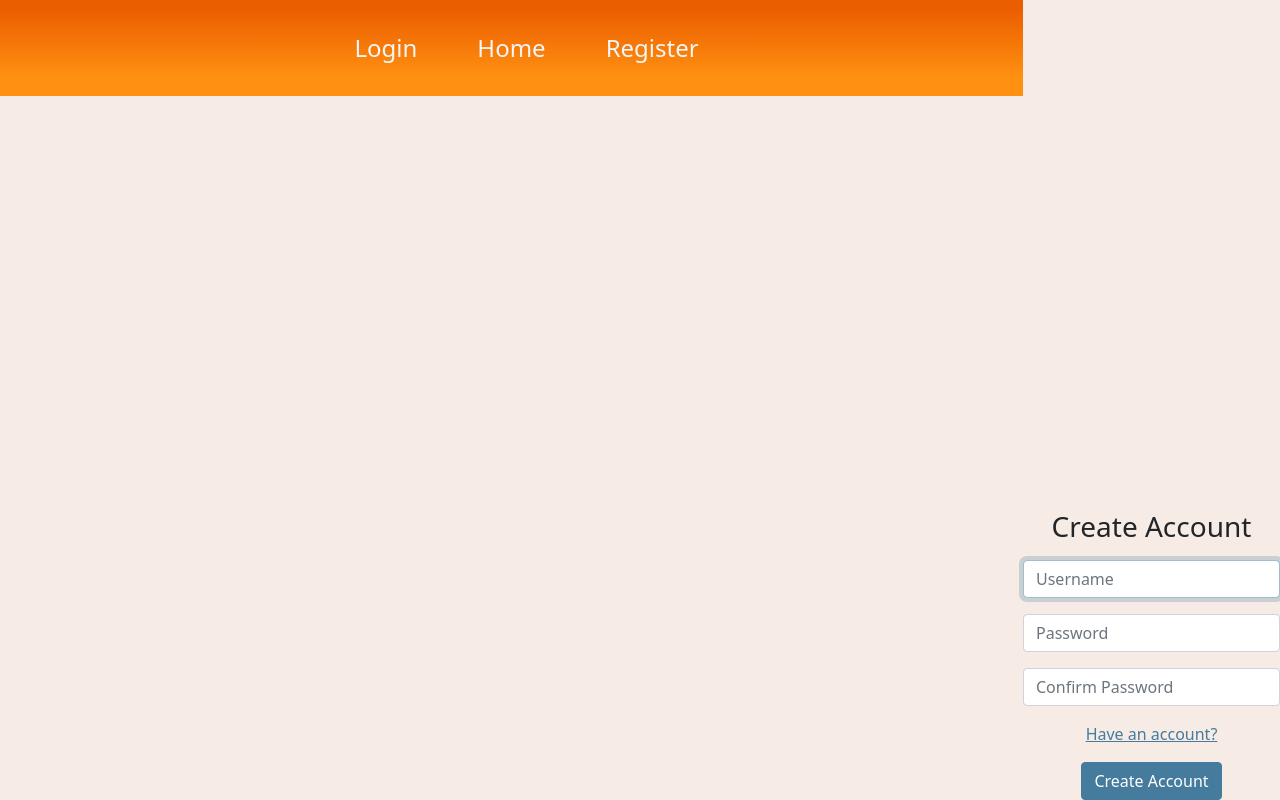
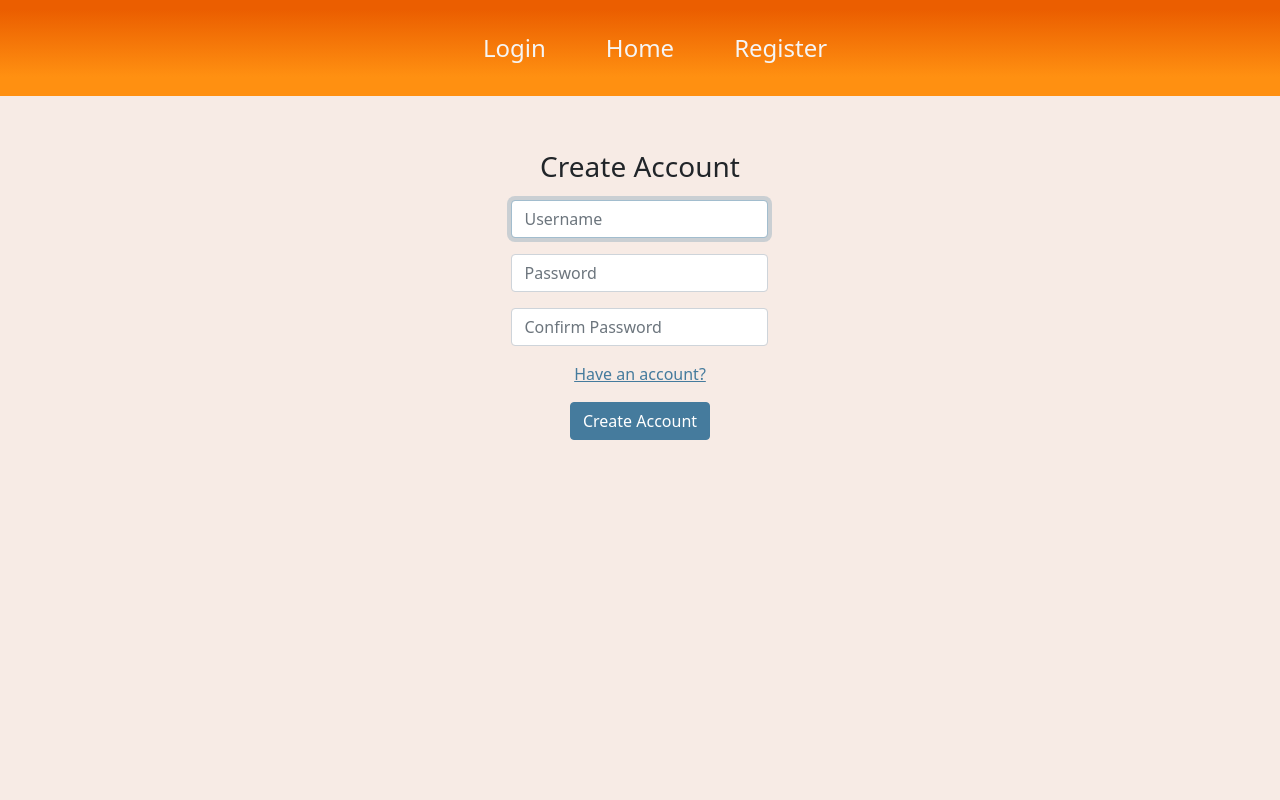
Before and after one commit to pkonkle213/team-lima-dotnet-final-capstone, a Vue app in the folder vue/: page /register in a window 1280 px wide. Built offline with nearby package versions, Linux system fonts and the light colour scheme.

Commit message:
fixed register form placement

```diff
--- a/vue/src/App.vue
+++ b/vue/src/App.vue
@@ -6,7 +6,7 @@
     <!-- If you start to get random styling you don't like, remove container from this div -->
     <div id="nav">
       <router-link
-      id="register"
+      id="register-btn"
         class="nav-item"
         v-bind:to="{ name: 'register' }"
         v-if="!$store.state.token"
@@ -109,7 +109,7 @@ export default {};
   justify-self: start;
 }
 
-#register {
+#register-btn {
   grid-area: viewDecks;
   justify-self: start;
 }
@@ -118,8 +118,13 @@ export default {};
   grid-area: content;
   align-self: flex-start;
   display: flex;
+  flex-shrink: 1;
   flex-wrap: wrap;
   flex-direction: column;
   align-items: center;
 }
+
+#register > form {
+  grid-area: content;
+}
 </style>
--- a/vue/src/views/Register.vue
+++ b/vue/src/views/Register.vue
@@ -93,4 +93,6 @@ export default {
 };
 </script>
 
-<style></style>
+<style>
+
+</style>
--- a/vue/src/views/ViewDeck.vue
+++ b/vue/src/views/ViewDeck.vue
@@ -31,7 +31,6 @@ export default {
 #card-list {
   display: flex;
   margin: 1rem;
-
 }
 
 </style>
```
